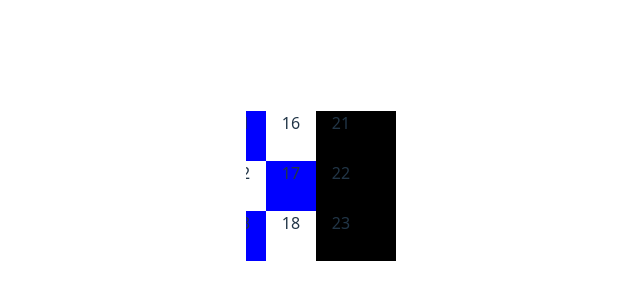
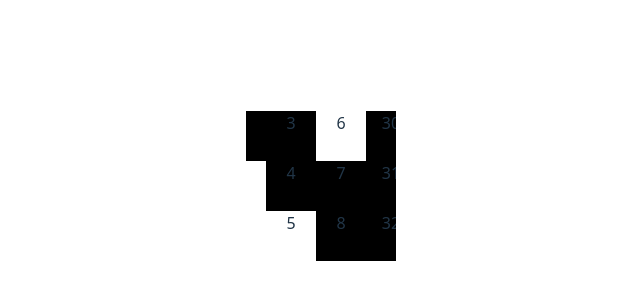
Before and after one commit to markw13a/gb-game-engine, a React (Vite) app: page / in a window 1280 px wide. Shown: the part 214-514 px from the top of the page, without its empty margins (319-959 px from the left). Built offline with nearby package versions, Linux system fonts and the light colour scheme.

Commit message:
WIP Change how maps are constructed and read

```diff
--- a/src/components/Map/Map.tsx
+++ b/src/components/Map/Map.tsx
@@ -3,12 +3,12 @@ import { VIEW_AREA_SIDE_LENGTH } from './constants';
 import styles from "./Map.module.css";
 import { Tile } from "./Tile";
 
-import map from '../../map/test.json';
+import { getColorForPosition, getDataForSymbol, map } from '../../map/symbolicMap';
 import { useEffect, useState } from 'react';
 import { useScroll } from '../../hooks/useScroll';
 
 // ENABLE TO SEE ALL TILES AT THE SAME TIME
-const DEBUG_MAP = false;
+// const DEBUG_MAP = false;
 
 // TODO: Assert that this is a whole number
 // TODO: Some kind of map checking util run before starting
@@ -40,20 +40,23 @@ export const Map = () => {
         throw new Error("Character out of bounds");
     }
 
-    if (DEBUG_MAP) {
-        const sideLength = Math.sqrt(map.length);
+    // TODO: Move to different component if we're keeping this
+    // if (DEBUG_MAP) {
+    //     const sideLength = Math.sqrt(map.length);
 
-        return (
-            <div className={styles.debugContainer} style={{ gridTemplateColumns: `repeat(${sideLength}, 1fr)`, gridTemplateRows: `repeat(${sideLength}, 1fr)` }}>
-                {
-                    map.map((tile, i) => (
-                        <div key={i} style={{ backgroundColor: tile.color, height: '50px', width: '50px' }} />
-                    ))
-                }
-            </div>
-        );
-    }
+    //     return (
+    //         <div className={styles.debugContainer} style={{ gridTemplateColumns: `repeat(${sideLength}, 1fr)`, gridTemplateRows: `repeat(${sideLength}, 1fr)` }}>
+    //             {
+    //                 map.map((tile, i) => (
+    //                     <div key={i} style={{ backgroundColor: tile.color, height: '50px', width: '50px' }} />
+    //                 ))
+    //             }
+    //         </div>
+    //     );
+    // }
 
+    // TODO: Old map was column-by-column, whereas new map is row-by-row
+    // Need to fix this function to reflect that
     const mapIndex = (i: number) => {
         const coefficient = ((-1 + i) + 2 * (Math.floor(i / VIEW_AREA_SIDE_LENGTH)));
 
@@ -64,12 +67,24 @@ export const Map = () => {
         <div className={styles.container} ref={scrollContainerRef}>
             {
                 Array.from({ length: Math.pow(VIEW_AREA_SIDE_LENGTH, 2) }).map((_, i) => (
-                    <Tile key={i} mapIndex={mapIndex(i)} />
+                    <Tile key={i} color={getColorForPosition(mapIndex(i))} label={`${i}`} />
                 ))
             }
-            <Tile key="post-column-row-1" mapIndex={(characterPos - 1 + (MAP_SIDE_LENGTH * 2))} />
-            <Tile key="post-column-row-2" mapIndex={characterPos + (MAP_SIDE_LENGTH * 2)} />
-            <Tile key="post-column-row-3" mapIndex={characterPos + 1 + (MAP_SIDE_LENGTH * 2)} />
+            <Tile
+                key="post-column-row-1"
+                color={getColorForPosition(characterPos - 1 + (MAP_SIDE_LENGTH * 2))}
+                label={`${characterPos - 1 + (MAP_SIDE_LENGTH * 2)}`}
+            />
+            <Tile
+                key="post-column-row-2"
+                color={getColorForPosition(characterPos + (MAP_SIDE_LENGTH * 2))}
+                label={`${characterPos + (MAP_SIDE_LENGTH * 2)}`}
+            />
+            <Tile
+                key="post-column-row-3"
+                color={getColorForPosition(characterPos + 1 + (MAP_SIDE_LENGTH * 2))}
+                label={`${characterPos + 1 + (MAP_SIDE_LENGTH * 2)}`}
+            />
         </div>
     );
 };
--- a/src/components/Map/Tile.tsx
+++ b/src/components/Map/Tile.tsx
@@ -1,22 +1,12 @@
-// TODO: We need to type this properly
-// Probably makes sense to have a map-verify function in App.ts that errors if format is invalid
-// Puts typed map in context if all good (map doesn't change no performance worries)
-import map from '../../map/test.json';
-
 import styles from './Tile.module.css';
 
 type TileProps = {
-    mapIndex: number;
+    color: string;
+    label: string;
 };
 
-export const Tile = ({ mapIndex }: TileProps) => {
-    const props = map?.[mapIndex];
-
-    if (!props) {
-        return <div className={styles.tile} style={{ backgroundColor: 'black' }} />
-    }
-
+export const Tile = ({ color, label }: TileProps) => {
     return (
-        <div className={styles.tile} style={{ backgroundColor: props.color }}>{mapIndex}</div>
+        <div className={styles.tile} style={{ backgroundColor: color }}>{label}</div>
     );
 };
--- /dev/null
+++ b/src/map/symbolicMap.ts
@@ -0,0 +1,32 @@
+export type MapData = {
+    type: 'boundary' | 'grassland',
+    color: string;
+}
+
+const rawMap =
+ `BBBBBB
+  BGGGGB
+  BGGGGB
+  BGGGGB
+  BGGGGB
+  BBBBBB
+`;
+
+export const map = rawMap.replace(/\s+/g, '');
+
+export const getDataForSymbol = (symbol: string) => {
+    switch (symbol) {
+        case 'B':
+            return { type: 'boundary', color: 'black' }
+        case 'G':
+            return { type: 'grassland', color: 'white' }
+        default:
+            throw new Error(`Unrecognised symbol: ${symbol}`);
+    }
+};
+
+export const getColorForPosition = (i: number) => {
+    const symbol = map[i];
+
+    return getDataForSymbol(symbol)?.color;
+};
```
